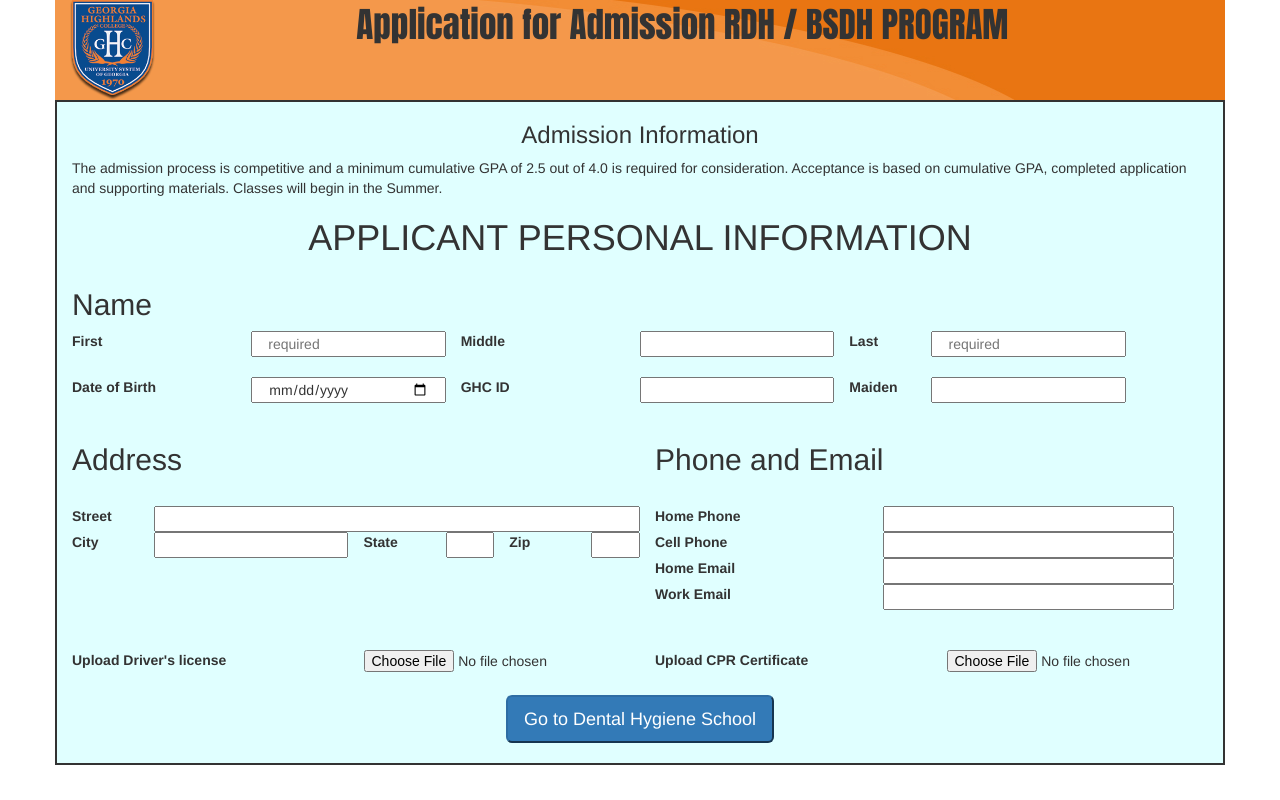
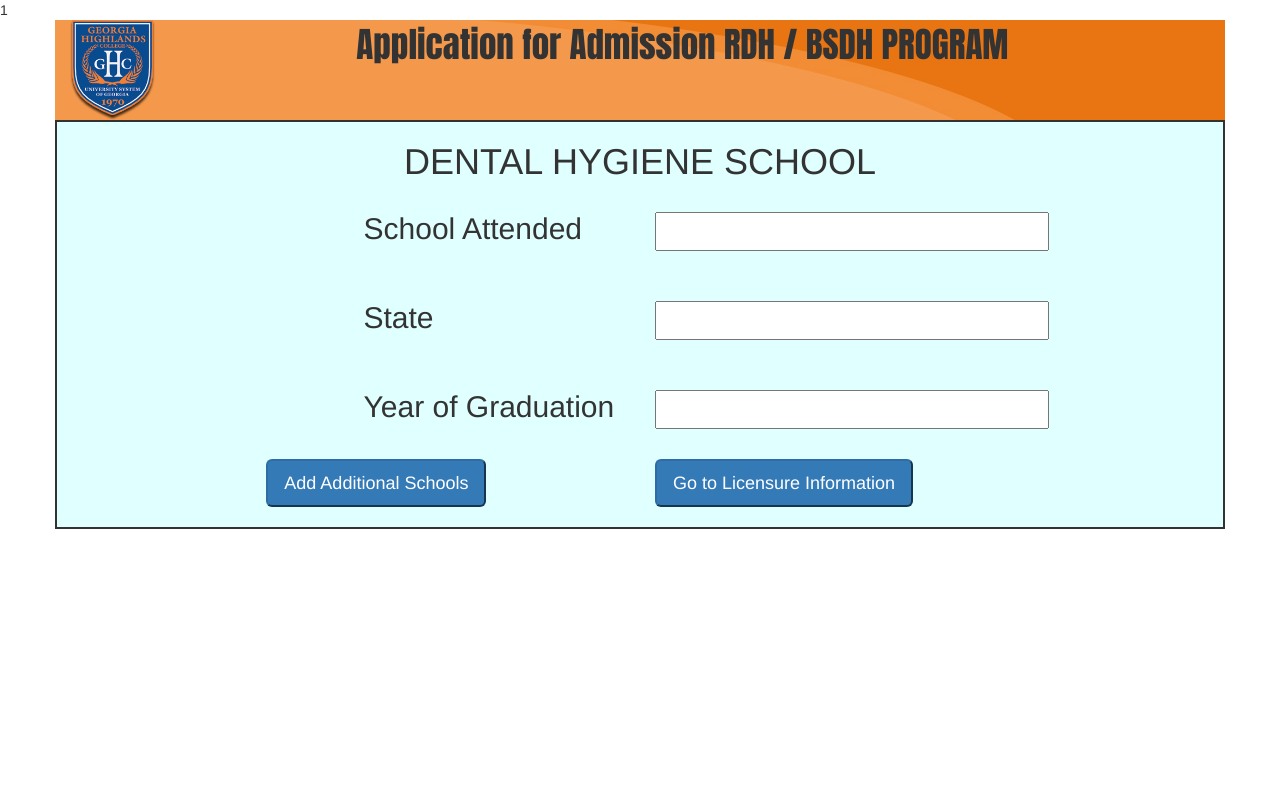
Before and after one commit to marcellushan/dental, a CodeIgniter app: page /dental/index.php/content/school in a window 1280 px wide. Run offline with CodeIgniter, Linux system fonts and the light colour scheme; some libraries are stand-ins or nearby versions.

Commit message:
session crap

```diff
--- a/application/config/autoload.php
+++ b/application/config/autoload.php
@@ -52,7 +52,7 @@ $autoload['packages'] = array();
 |	$autoload['libraries'] = array('database', 'session', 'xmlrpc');
 */
 
-$autoload['libraries'] = array('database', 'table');
+$autoload['libraries'] = array('database', 'table','session');
 
 
 /*
--- a/application/config/config.php
+++ b/application/config/config.php
@@ -232,7 +232,7 @@ $config['cache_path'] = '';
 | MUST set an encryption key.  See the user guide for info.
 |
 */
-$config['encryption_key'] = '';
+$config['encryption_key'] = 'christianandgrant';
 
 /*
 |--------------------------------------------------------------------------
--- a/application/controllers/content.php
+++ b/application/controllers/content.php
@@ -6,43 +6,78 @@ class Content extends CI_Controller {
 	{
 		$this->load->view('templates/header');
 		$this->load->view('personal');
-// 			$this->load->helper(array('form', 'url'));
+	}
 
-// 			$this->load->library('form_validation');
-// 			$this->form_validation->set_rules('first', 'First Name', 'required|alpha');
-// 			$this->form_validation->set_rules('last', 'Last Name', 'required');
+	public function school()
+	{
+// 		$this->load->library('form_validation');
+// 		$this->form_validation->set_rules('first_name', 'First Name', 'required|alpha');
+// 		$this->form_validation->set_rules('middle_name', 'Middle Name');
+// 		$this->form_validation->set_rules('last_name', 'Last Name', 'required');
+// 		$this->form_validation->set_rules('birthdate', 'Date of Birth', 'required');
+// 		$this->form_validation->set_rules('GHC_ID', 'GHC_ID');
+// 		$this->form_validation->set_rules('maiden', 'maiden');
+// 		$this->form_validation->set_rules('street', 'Street Address', 'required');
+// 		$this->form_validation->set_rules('city', 'City', 'required');
+// 		$this->form_validation->set_rules('State', 'State', 'required');
+// 		$this->form_validation->set_rules('home_phone', 'Home Phone', 'required');
+// 		$this->form_validation->set_rules('cell_phone', 'Cell Phone');
+// 		$this->form_validation->set_rules('home_email', 'Home Email Address', 'required');
+// 		$this->form_validation->set_rules('work_email', 'Work Email Address');
+// 		if ($this->form_validation->run() == FALSE)
+// 		{
+// 			$this->load->view('templates/header');
+// 			$this->load->view('personal');
+// 		}
+// 		else
+// 		{
+			$this->load->model('personal_Model');
+// 			$this->load->library('session');
+			$this->session->id = '1';
+			$person = new Personal_model();
+			foreach ($_POST as $key=>$value)
+			{
+				$person->$key = $this->input->post($key);
+			}
+			echo $person->save();
+			$person->personal_id;
+			echo $this->session->id;
+			$this->load->view('templates/header');
+			$this->load->view('school');
+// 		}
 
 
-// 			if ($this->form_validation->run() == FALSE)
-// 			{
-// 				$this->load->view('home');
-// 			}
-// 			else
-// 			{
-// 				$this->load->view('formsuccess');
-// 			}
 
 
-	}
+// 		$this->personal_Model->index();
+// 		foreach ($_POST as $key=>$value)
+// 		{
+// 			echo"$key=$value";
+// 		}
 
-	public function info()
-	{
-// 		echo "got here";
-// 		echo "<pre>";
-// 		var_dump($_POST);
-// 		echo "</pre>";
-		$this->load->view('templates/header');
-		$this->load->view('school');
 	}
 
 	public function license()
 	{
-		// 		echo "got here";
-		// 		echo "<pre>";
-		// 		var_dump($_POST);
-		// 		echo "</pre>";
-		$this->load->view('templates/header');
-		$this->load->view('license');
+		if(@$_POST['add']=="1")
+		{
+			$this->load->model('school_Model');
+			$school = new School_model();
+// 			$this->load->library('session');
+			echo $_SESSION['id'];
+			foreach ($_POST as $key=>$value)
+			{
+				$person->$key = $this->input->post($key);
+			}
+			$school->save();
+			$this->load->view('templates/header');
+			$this->load->view('school');
+		}
+		else
+		{
+			$this->load->view('templates/header');
+			$this->load->view('license');
+		}
 	}
 
 	public function emergency()
@@ -75,50 +110,7 @@ class Content extends CI_Controller {
 		$this->load->view('program');
 	}
 
-	public function school()
-	{
-		$this->load->library('form_validation');
-		$this->form_validation->set_rules('first_name', 'First Name', 'required|alpha');
-		$this->form_validation->set_rules('middle_name', 'Middle Name');
-		$this->form_validation->set_rules('last_name', 'Last Name', 'required');
-		$this->form_validation->set_rules('birthdate', 'Date of Birth', 'required');
-		$this->form_validation->set_rules('GHC_ID', 'GHC_ID');
-		$this->form_validation->set_rules('maiden', 'maiden');
-		$this->form_validation->set_rules('street', 'Street Address', 'required');
-		$this->form_validation->set_rules('city', 'City', 'required');
-		$this->form_validation->set_rules('State', 'State', 'required');
-		$this->form_validation->set_rules('home_phone', 'Home Phone', 'required');
-		$this->form_validation->set_rules('cell_phone', 'Cell Phone');
-		$this->form_validation->set_rules('home_email', 'Home Email Address', 'required');
-		$this->form_validation->set_rules('work_email', 'Work Email Address');
-		if ($this->form_validation->run() == FALSE)
-		{
-			$this->load->view('templates/header');
-			$this->load->view('personal');
-		}
-		else
-		{
-			$this->load->model('personal_Model');
-			$person = new Personal_model();
-			foreach ($_POST as $key=>$value)
-			{
-				$person->$key = $this->input->post($key);
-			}
-			$person->save();
-			$this->load->view('templates/header');
-			$this->load->view('school');
-		}
 
 
 
-
-// 		$this->personal_Model->index();
-// 		foreach ($_POST as $key=>$value)
-// 		{
-// 			echo"$key=$value";
-// 		}
-
-	}
-
-
 }
--- a/application/views/school.php
+++ b/application/views/school.php
@@ -3,7 +3,7 @@
 DENTAL HYGIENE SCHOOL
 	</h1>
 
-	<form action="content/school" method="post">
+	<form action="license" method="post">
 		<div class="row">
 			<div class="col-md-3 col-md-offset-3">
 				<h2>School Attended</h2>
@@ -28,16 +28,14 @@ DENTAL HYGIENE SCHOOL
 				<h2><input type="text" name="school"></h2>
 			</div>
 		</div>
+<div class="row">
+	<div class="col-md-4 col-md-offset-2">
+		<button type="submit" class="btn-lg btn-primary" name="add" value="1">Add Additional Schools</button>
+	</div>
+		<div class="col-md-4">
+		<button type="submit" class="btn-lg btn-primary" name="license">Go to Licensure Information</button>
+	</div>
+</div>
+	</form>
 
-
-
-	</form>
-	<div class="row">
-			<div class="col-md-3 col-md-offset-3">
-				    <a class="btn-lg btn-primary" href="school">Add Additional Schools</a>
-			</div>
-			<div class="col-md-3">
-				<a class="btn-lg btn-primary" href="license">Go to Licensure Information</a>
-			</div>
-		</div>
 </div><!-- container -->
--- a/test.php
+++ /dev/null
@@ -1 +0,0 @@
-<?php
```
Also changed, not shown: application/models/school_model.php (added, +14 -0 lines), application/views/license.php (+11 -9 lines).
